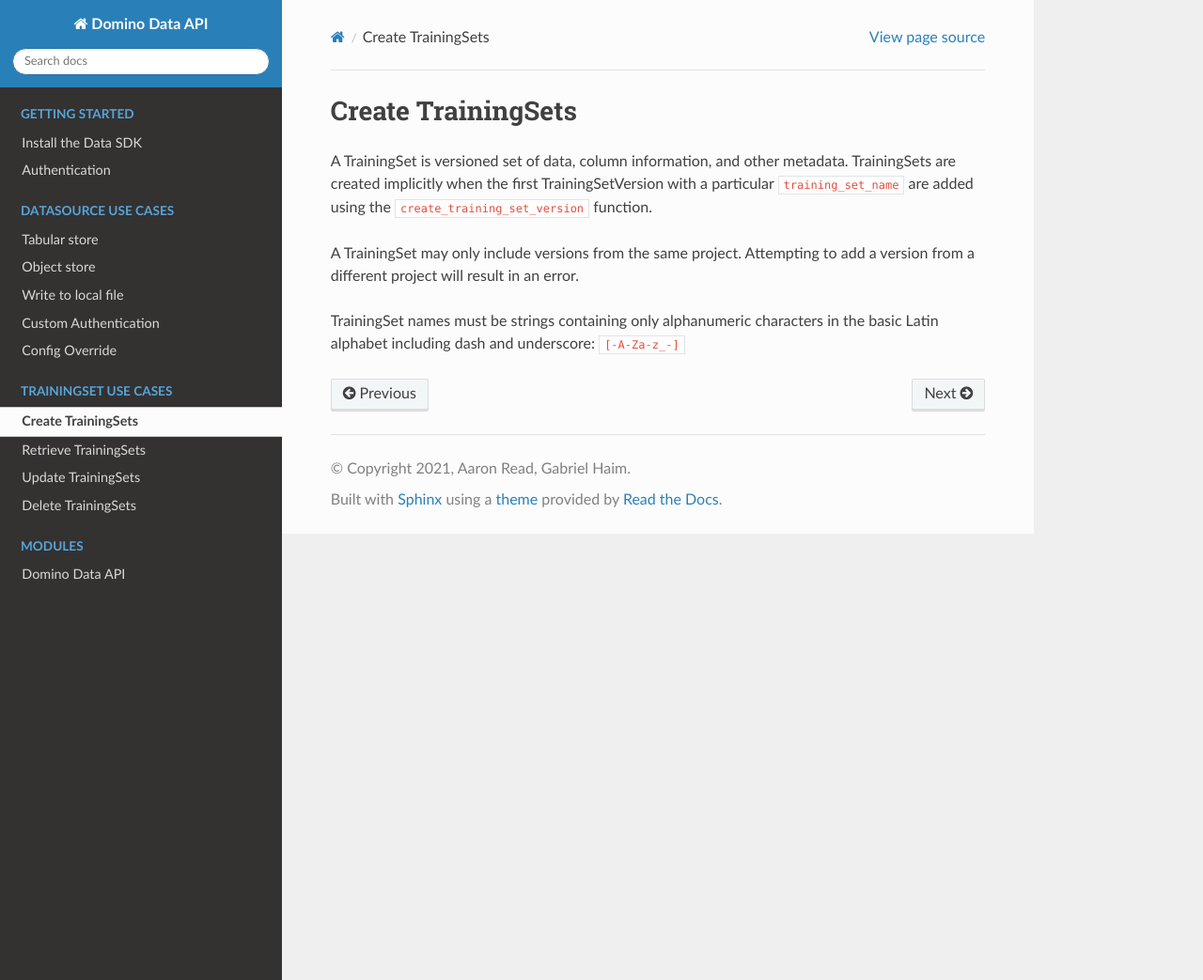
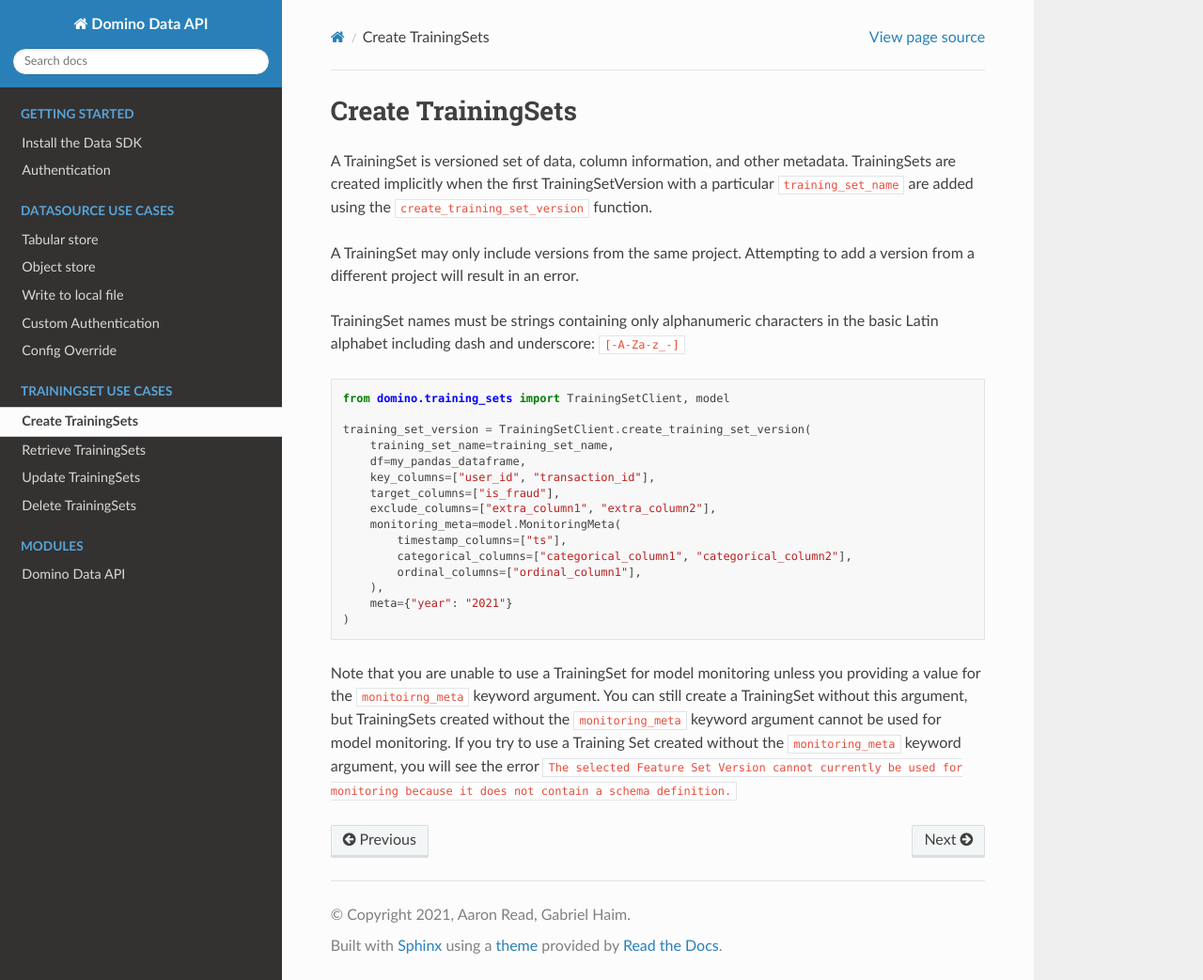
Before and after one commit to dominodatalab/domino-data, a Sphinx documentation site: the page built from docs/source/usecases/create_trainingset.rst, in a window 1280 px wide and 1043 px high. Shown: the whole window at 94% size. Built offline with Sphinx 7.4.7 and the Read the Docs theme 2.0.0, drawn with Linux system fonts in a browser that asks for light colours.

Commit message:
Add note on monitoring_meta keyword argument

```diff
--- a/docs/source/usecases/create_trainingset.rst
+++ b/docs/source/usecases/create_trainingset.rst
@@ -12,6 +12,7 @@
 alphabet including dash and underscore: ``[-A-Za-z_-]``
 
 .. code-block:: python
+
     from domino.training_sets import TrainingSetClient, model
 
     training_set_version = TrainingSetClient.create_training_set_version(
@@ -27,3 +28,10 @@
         ),
         meta={"year": "2021"}
     )
+
+Note that you are unable to use a TrainingSet for model monitoring unless you providing a value for
+the ``monitoirng_meta`` keyword argument. You can still create a TrainingSet without this argument,
+but TrainingSets created without the ``monitoring_meta`` keyword argument cannot be used for model
+monitoring. If you try to use a Training Set created without the ``monitoring_meta`` keyword
+argument, you will see the error ``The selected Feature Set Version cannot currently be used for
+monitoring because it does not contain a schema definition.``
```
